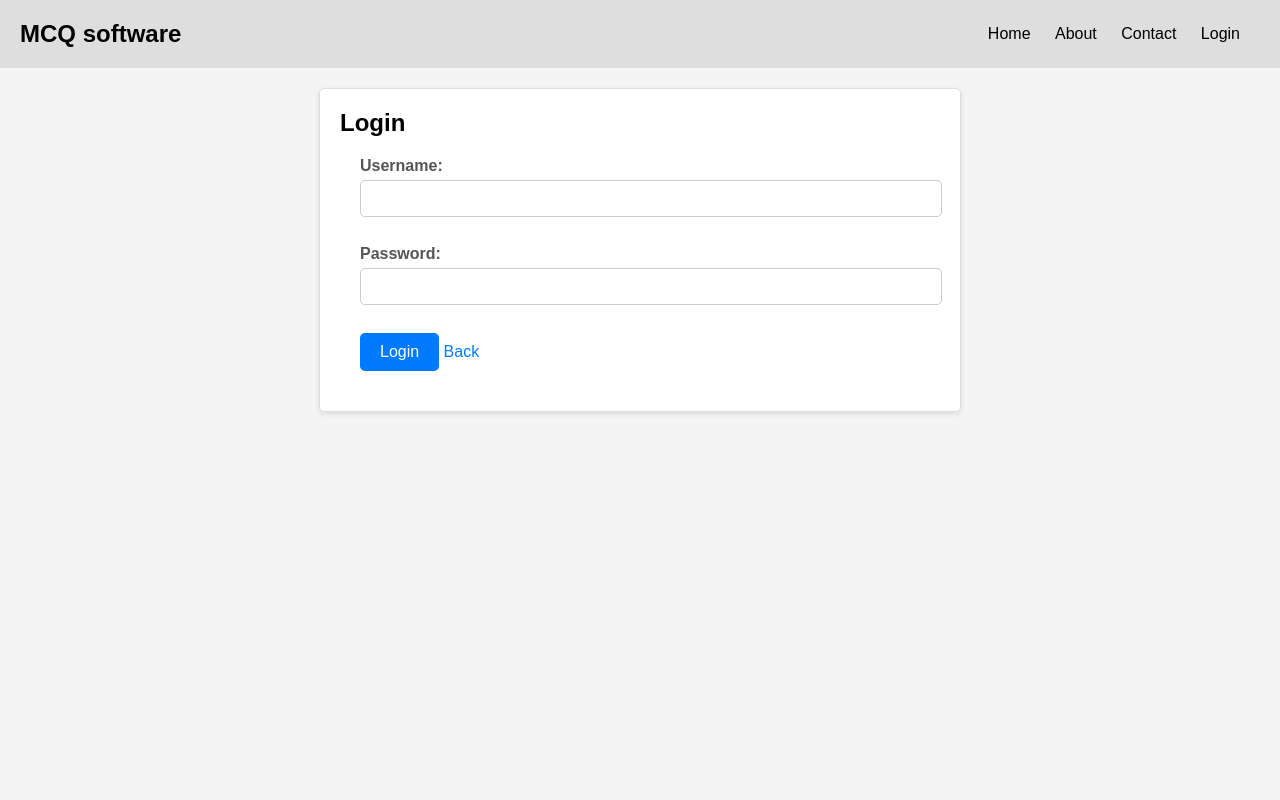
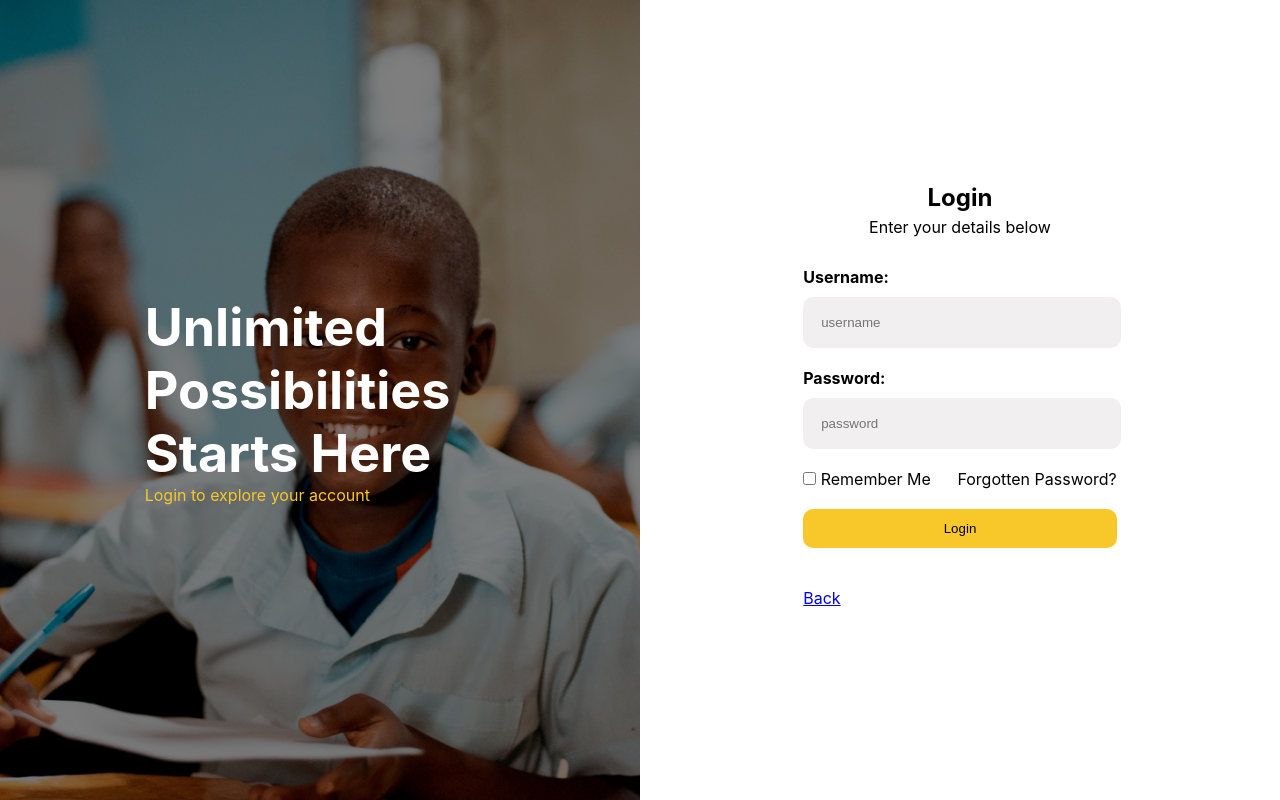
Before and after one commit to adepoju-oluwatobi/simple_cbt_app, a Flask app: page /admin/login in a window 1280 px wide. Run offline with Flask 2, Linux system fonts and the light colour scheme.

Commit message:
designed the login page

```diff
--- a/app.py
+++ b/app.py
@@ -70,7 +70,7 @@ def student_login():
 
             return redirect(url_for('student_dashboard'))
 
-        return render_template('student/login.html', error="Invalid credentials", user_authenticated=user_authenticated, user_role=user_role)
+        return render_template('student/login.html', error="Invalid credentials, check your login details and try again.", user_authenticated=user_authenticated, user_role=user_role)
 
     return render_template('student/login.html', user_authenticated=user_authenticated, user_role=user_role)
 
--- a/static/login.css
+++ b/static/login.css
@@ -2,162 +2,97 @@
     padding: 0;
     margin: 0;
 }
-body {
-    font-family: Arial, sans-serif;
-    background-color: #f4f4f4;
-    margin: 0;
-    padding: 0;
+.container{
+    display: flex;
+    width: 100%;
+    height: 100vh;
+    font-family: 'Inter', sans-serif;
 }
-.container {
-    background-color: #fff;
-    max-width: 600px;
-    margin: 20px auto;
-    padding: 20px;
-    border: 1px solid #ddd;
-    border-radius: 5px;
-    box-shadow: 0 2px 5px rgba(0, 0, 0, 0.1);
+.one{
+    background: url('../static/images/login-img.png');
+    background-size: cover;
+    background-repeat: no-repeat;
+    width: 50%;
+    height:100%;
+    display: flex;
+    justify-content: center;
+    align-items: center;
 }
-
-h1 {
-    font-size: 24px;
+.one::before {
+    content: '';
+    position: absolute;
+    top: 0;
+    left: 0;
+    width: 50%;
+    height: 100%;
+    background: rgba(0, 0, 0, 0.5);
+    z-index: 1;
 }
-
-label {
-    display: block;
+section.one div{
+    z-index:999;
+}
+.one h3{
+    width: 10ch;
+    color: white;
+    font-size: 52px;
+}
+.one p{
+    color: #F8C82A;
+}
+.two{
+    width: 50%;
+    display: flex;
+    justify-content: center;
+    align-items: center;
+}
+.form-container, form{
+    width: 70%;
+    margin: auto;
+    padding: 10px;
+    display: flex;
+    flex-direction: column;
+    gap: 20px;
+}
+.username, .password{
+    display: flex;
+    flex-direction: column;
+    gap: 10px;
+}
+.username input, .password input{
+    width: 90%;
+    padding: 18px;
+    border: none;
+    border-radius: 10px;
+    background: #F1EFEF;
+}
+.username label, .password label{
     font-weight: bold;
-    margin-bottom: 5px;
 }
-
-input[type="text"],
-input[type="password"],
-input[type="email"],
-input[type="radio"] {
-    width: 100%;
-    padding: 10px;
-    margin-bottom: 10px;
-    border: 1px solid #ccc;
-    border-radius: 5px;
+.extras{
+    display: flex;
+    justify-content: space-between;
 }
-form{
-    padding: 20px;
+.extras a{
+    text-decoration: none;
+    color: black;
 }
-
-input[type="submit"] {
-    background-color: #007BFF;
-    color: #fff;
-    border: none;
-    border-radius: 5px;
-    padding: 10px 20px;
+.extras input{
     cursor: pointer;
 }
-
-a {
-    text-decoration: none;
-    color: #007BFF;
+.heading{
+    text-align: center;
+    display: flex;
+    flex-direction: column;
+    gap: 5px;
 }
-
-.error {
-    color: #FF0000;
-    font-weight: bold;
-}
-/* style.css */
-
-/* Apply a basic style to the table */
-table {
-    border-collapse: collapse;
-    width: 100%;
-    border: 1px solid #ddd;
-    padding: 10px;
-}
-
-/* Style table headers */
-th {
-    background-color: #0077b6;
-    color: #fff;
-    font-weight: bold;
-    padding: 10px;
-    text-align: left;
-}
-
-/* Style table rows */
-tr {
-    border-bottom: 1px solid #ddd;
-}
-
-/* Style table cells */
-td {
-    padding: 10px;
-}
-
-/* Alternate row background color for better readability */
-tr:nth-child(even) {
-    background-color: #f2f2f2;
-}
-.title {
-    font-size: 24px;
-    color: #333;
-}
-
-.question_container {
-    list-style-type: decimal;
-    padding-left: 20px;
-}
-
-.question {
-    margin-bottom: 20px;
-    font-size: 18px;
-    color: #333;
-}
-
-.options {
-    list-style-type: disc;
-    padding-left: 20px;
-}
-
-label {
-    display: block;
-    font-size: 16px;
-    color: #555;
-}
-
-input[type="radio"] {
-    margin-right: 5px;
-}
-
-input[type="submit"] {
-    background-color: #007bff;
-    color: #fff;
+.submit-btn{
+    padding: 12px;
     border: none;
-    padding: 10px 20px;
-    font-size: 16px;
-    border-radius: 5px;
+    background: #F8C82A;
+    border-radius: 10px;
     cursor: pointer;
 }
-
-input[type="submit"]:hover {
-    background-color: #0056b3;
+.error p{
+    color: red;
+    text-align: center;
 }
-/* Add this CSS to your style.css file */
-.sidebar {
-    width: 250px;
-    height: auto;
-    position: fixed;
-    top: 100px;
-    left: 0;
-    background-color: #333;
-    padding: 20px;
-    color: #fff;
-}
-
-.sidebar a {
-    padding: 10px;
-    text-decoration: none;
-    display: block;
-    color: #fff;
-}
-
-.sidebar a:hover {
-    background-color: #444;
-}
-
-/* Customize additional styles as needed */
--- a/templates/admin/login.html
+++ b/templates/admin/login.html
@@ -1,28 +1,53 @@
 <!DOCTYPE html>
-<html lang="en">
+<html lang="en" xmlns="http://www.w3.org/1999/html">
+
 <head>
     <meta charset="UTF-8">
     <meta name="viewport" content="width=device-width, initial-scale=1.0">
-    <link rel="stylesheet" href="{{ url_for('static', filename='style.css') }}">
+    <link rel="stylesheet" href="{{ url_for('static', filename='login.css') }}">
     <title>Login</title>
 </head>
+
 <body>
-{% include 'header.html' %}
     <div class="container">
+        <section class="one">
+            <div>
+                <h3>Unlimited Possibilities Starts Here</h3>
+                <p>Login to explore your account</p>
+            </div>
+        </section>
+        <section class="two">
+            <div class="form-container">
+                <div class="heading">
                     <h1>Login</h1>
+                    <p>Enter your details below</p>
+                </div>
                 <form method="POST">
+                    <div class="username">
                         <label for="username">Username:</label>
-            <input type="text" id="username" name="username" required>
-            <br><br>
+                        <input type="text" id="username" name="username" placeholder="username" required>
+                    </div>
+                    <div class="password">
                         <label for="password">Password:</label>
-            <input type="password" id="password" name="password" required>
-            <br><br>
-            <input type="submit" value="Login">
-            <a href="/">Back</a>
-        </form>
+                        <input type="password" id="password" name="password" placeholder="password" required>
+                    </div>
+                    <div class="extras">
+                        <div>
+                            <input type="checkbox">
+                            <label>Remember Me</label>
+                        </div>
+                        <p><a href="">Forgotten Password?</a></p>
+                    </div>
+                    <input class="submit-btn" type="submit" value="Login">
+                    <div class="error">
                         {% if error %}
                         <p class="error">{{ error }}</p>
                         {% endif %}
                     </div>
+                    <a href="/">Back</a>
+                </form>
+            </div>
+        </section>
+    </div>
 </body>
 </html>
```
Also changed, not shown: templates/student/login.html (+34 -9 lines), templates/teacher/login.html (+35 -10 lines), static/images/login-img.png (added). Lines whose indentation alone changed are shown as unchanged.
